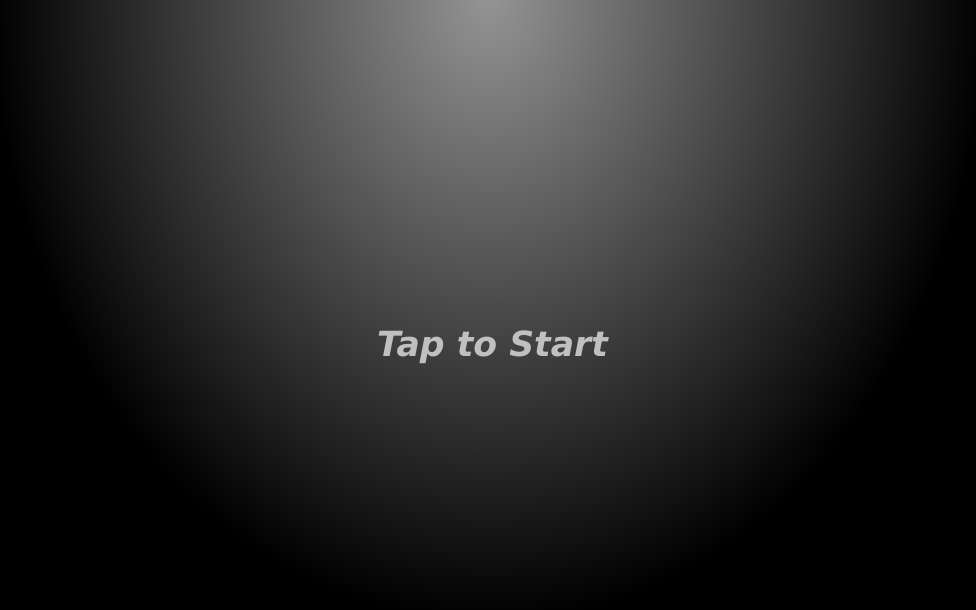
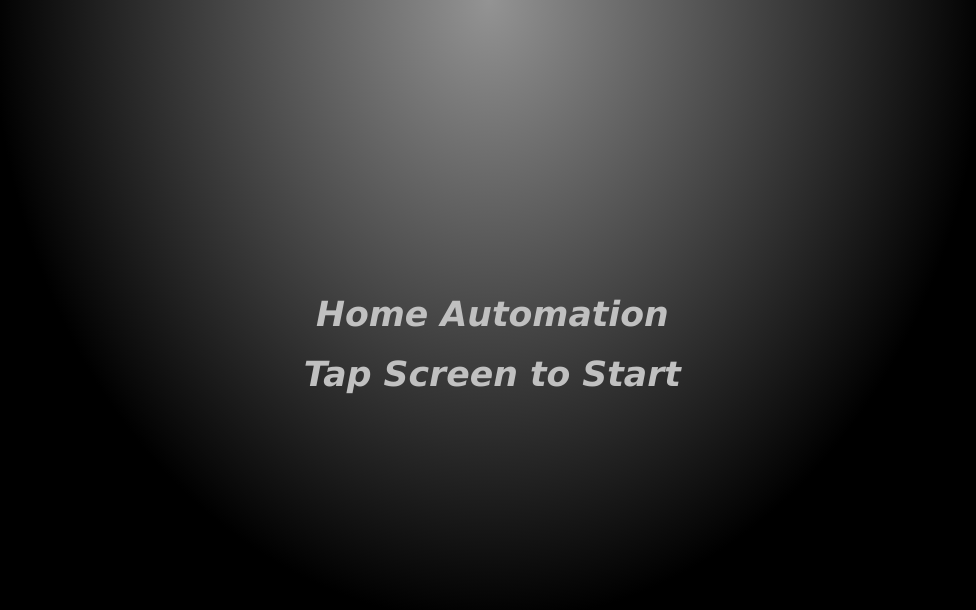
Before and after one commit to OlivierLD/SmartWatches, a plain HTML site: page SamsungFrontier/RESTSwitch/index.html in a window 1280 px wide. Shown: the whole page, without its empty margins (151-1127 px from the left). Drawn offline with Linux system fonts and the light colour scheme.

Commit message:
More transitions

```diff
--- a/SamsungFrontier/RESTSwitch/index.html
+++ b/SamsungFrontier/RESTSwitch/index.html
@@ -2,6 +2,8 @@
 <html>
 <!--
  Keywords: Sample, Rotary event, REST Requests, CSS transitions.
+
+ Warning: The REST URL is hardcoded.
 -->
 <head>
     <meta name="viewport" content="width=device-width, initial-scale=1, user-scalable=no" />
@@ -30,6 +32,14 @@
             transform: scaleY(0);
             overflow: hidden;
           }
+
+          .visible-title {
+            transition: max-height 1s ease-out, opacity 0.5s ease-out, transform 0.5s ease-out;
+            opacity: 1;
+            max-height: 50px;
+            transform: scaleY(1);
+            overflow: hidden;
+          }
     </style>
 
     <!--<script type="module" src="js/split-flap-display.js"></script>-->
@@ -40,14 +50,22 @@
         elem.style.opacity = 1;
         elem.style.maxHeight = '200px';
         elem.style.transform = 'scaleY(1)';
+
+        let title = document.getElementById('tap-to-start');
+        title.style.opacity = 0;
+        title.style.maxHeight = '0';
+        title.style.transform = 'scaleY(0)';
       }
     </script>
 </head>
 
 <body onclick="showSwitch();">
     <p style="margin-top: 20px;">
-      <h1>Tap to Start</h1>
+      <h1>Home Automation</h1>
     </p>
+    <div style="margin-top: 20px;" id="tap-to-start" class="visible-title">
+      <h1>Tap Screen to Start</h1>
+    </div>
     <div id="switch-container" class="container hidden-switch">
 	    <div class="content">
 	       <label class="rocker">
--- a/SamsungFrontier/RESTSwitch/js/main.js
+++ b/SamsungFrontier/RESTSwitch/js/main.js
@@ -148,7 +148,7 @@ function setRelay(relay, checkbox, callback) {
         }
     }
 
-    // Trap it, jsut to see how to do it.
+    // Trap it, just to see how to do it.
     // TODO: Flip the switch with the rotary?
     function rotEventHandler(event) {
         console.log("Rotary HW Event", event, event.detail.direction);
```
Also changed, not shown: SamsungFrontier/RESTSwitch/css/style.css (+4 -3 lines), SamsungFrontier/RESTSwitch/.sign/author-signature.xml, SamsungFrontier/RESTSwitch/.sign/signature1.xml, 1 other file.
